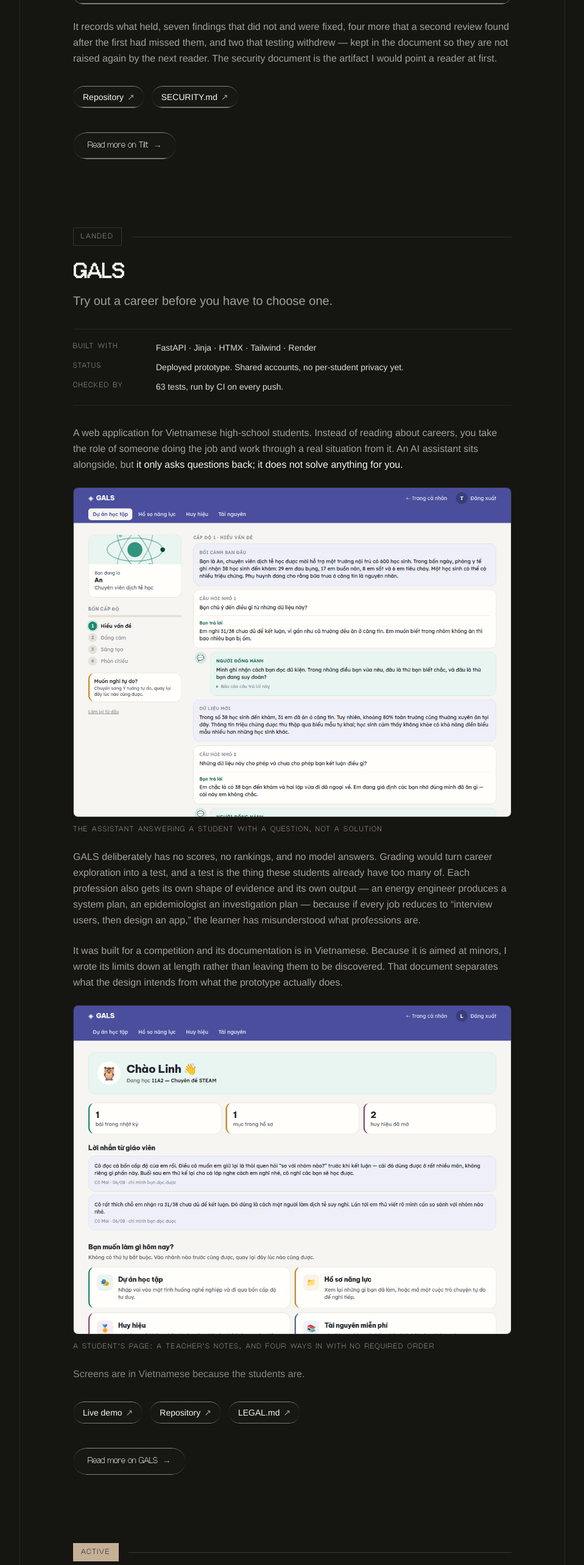
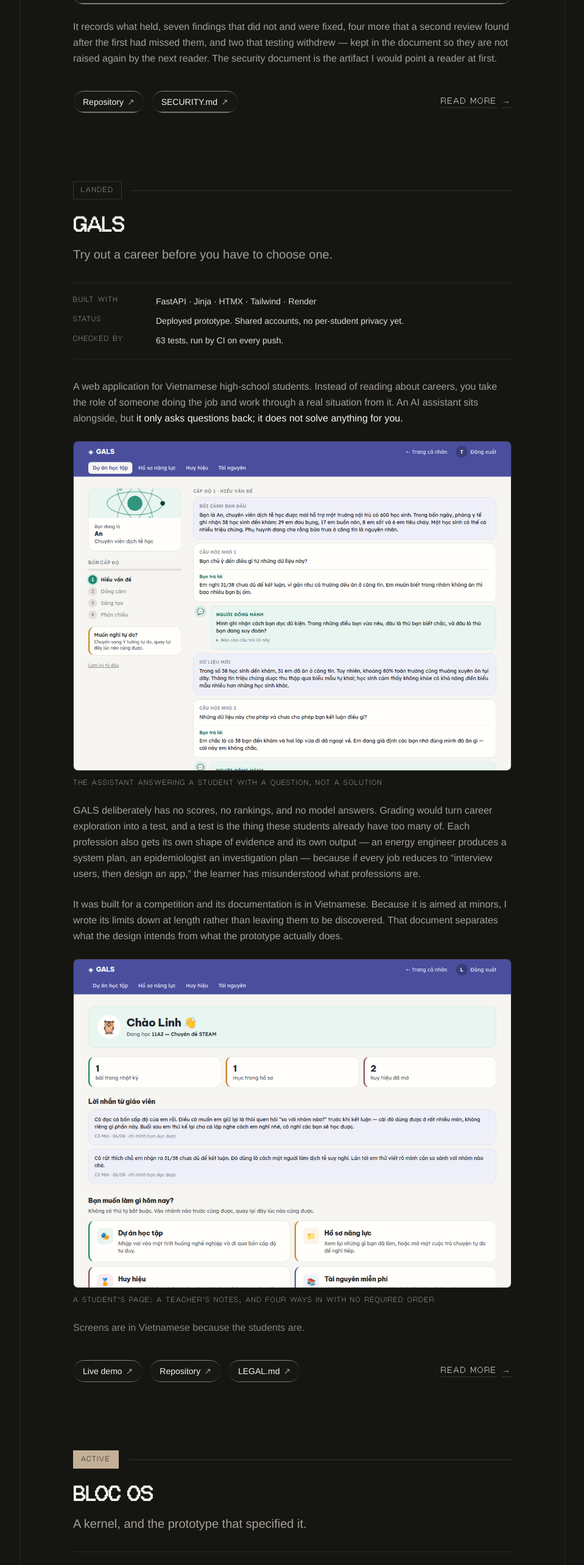
Before and after one commit to soya-00/portfolio, a React (Vite) app: page / in a window 1280 px wide. Shown: the part 3200-5766 px from the top of the page at 61% size, without its empty margins (160-1119 px from the left). Built offline with nearby package versions, Linux system fonts and the light colour scheme.

Commit message:
Restyle Read more as a right-aligned underlined link beside the chips

```diff
--- a/src/components/Work.tsx
+++ b/src/components/Work.tsx
@@ -26,6 +26,8 @@ type ProjectProps = {
   checked: string;
   /** Directory of the project's long-form page, under BASE_URL. */
   writeup: string;
+  /** Rendered as chips on the left of the closing row. */
+  links: { label: string; href: string }[];
   children: ReactNode;
 };
 
@@ -37,6 +39,7 @@ function Project({
   status,
   checked,
   writeup,
+  links,
   children,
 }: ProjectProps) {
   return (
@@ -84,15 +87,26 @@ function Project({
           {children}
         </div>
 
+        <div className="mt-10 flex flex-wrap items-center gap-3">
+          {links.map((l) => (
+            <LinkChip key={l.href} href={l.href}>
+              {l.label}
+            </LinkChip>
+          ))}
+
           <a
             href={`${import.meta.env.BASE_URL}${writeup}/`}
-          className="liquid-glass font-display mt-10 inline-flex items-center gap-2 rounded-full px-6 py-3 text-sm text-foreground hover:scale-[1.03]"
+            className="font-display group ml-auto inline-flex items-center gap-2 text-sm uppercase tracking-[0.16em] text-foreground underline decoration-border underline-offset-[6px] transition-colors hover:decoration-accent"
           >
-          Read more on {name}
-          <span aria-hidden="true" className="text-accent">
+            Read more
+            <span
+              aria-hidden="true"
+              className="text-accent transition-transform duration-200 group-hover:translate-x-1"
+            >
               →
             </span>
           </a>
+        </div>
       </Reveal>
     </article>
   );
@@ -115,6 +129,13 @@ export default function Work() {
         status="Early but real. Unsigned — notarization needs a paid Apple Developer account, so there is no installer yet."
         checked="486 tests across the core service, run by CI on every push."
         writeup="tilt"
+        links={[
+          { label: "Repository", href: "https://github.com/soya-00/tilt" },
+          {
+            label: "SECURITY.md",
+            href: "https://github.com/soya-00/tilt/blob/main/SECURITY.md",
+          },
+        ]}
       >
         <p>
           Tilt is a journal that notices things. You write into one stream — no
@@ -152,13 +173,6 @@ export default function Work() {
           raised again by the next reader. The security document is the artifact
           I would point a reader at first.
         </p>
-
-        <div className="flex flex-wrap gap-3 pt-2">
-          <LinkChip href="https://github.com/soya-00/tilt">Repository</LinkChip>
-          <LinkChip href="https://github.com/soya-00/tilt/blob/main/SECURITY.md">
-            SECURITY.md
-          </LinkChip>
-        </div>
       </Project>
 
       <Project
@@ -169,6 +183,14 @@ export default function Work() {
         status="Deployed prototype. Shared accounts, no per-student privacy yet."
         checked="63 tests, run by CI on every push."
         writeup="gals"
+        links={[
+          { label: "Live demo", href: "https://steam-mvp.onrender.com" },
+          { label: "Repository", href: "https://github.com/soya-00/steam-mvp" },
+          {
+            label: "LEGAL.md",
+            href: "https://github.com/soya-00/steam-mvp/blob/main/LEGAL.md",
+          },
+        ]}
       >
         <p>
           A web application for Vietnamese high-school students. Instead of
@@ -211,16 +233,6 @@ export default function Work() {
         <p className="text-muted-foreground/80">
           Screens are in Vietnamese because the students are.
         </p>
-
-        <div className="flex flex-wrap gap-3 pt-2">
-          <LinkChip href="https://steam-mvp.onrender.com">Live demo</LinkChip>
-          <LinkChip href="https://github.com/soya-00/steam-mvp">
-            Repository
-          </LinkChip>
-          <LinkChip href="https://github.com/soya-00/steam-mvp/blob/main/LEGAL.md">
-            LEGAL.md
-          </LinkChip>
-        </div>
       </Project>
 
       <Project
@@ -231,6 +243,17 @@ export default function Work() {
         status="A few milestones in. Boots under QEMU; far from the interface."
         checked="Every milestone has to run under QEMU before the next one starts."
         writeup="bloc"
+        links={[
+          { label: "Repository", href: "https://github.com/soya-00/bloc-os" },
+          {
+            label: "DECISIONS.md",
+            href: "https://github.com/soya-00/bloc-os/blob/main/docs/DECISIONS.md",
+          },
+          {
+            label: "DESIGN.md",
+            href: "https://github.com/soya-00/bloc-os/blob/main/docs/DESIGN.md",
+          },
+        ]}
       >
         <p>
           I built the first version entirely in Python, on purpose.{" "}
@@ -285,18 +308,6 @@ export default function Work() {
           </a>
           , with the log of what it settled.
         </p>
-
-        <div className="flex flex-wrap gap-3 pt-2">
-          <LinkChip href="https://github.com/soya-00/bloc-os">
-            Repository
-          </LinkChip>
-          <LinkChip href="https://github.com/soya-00/bloc-os/blob/main/docs/DECISIONS.md">
-            DECISIONS.md
-          </LinkChip>
-          <LinkChip href="https://github.com/soya-00/bloc-os/blob/main/docs/DESIGN.md">
-            DESIGN.md
-          </LinkChip>
-        </div>
       </Project>
     </Section>
   );
```
Lines whose indentation alone changed are shown as unchanged.
